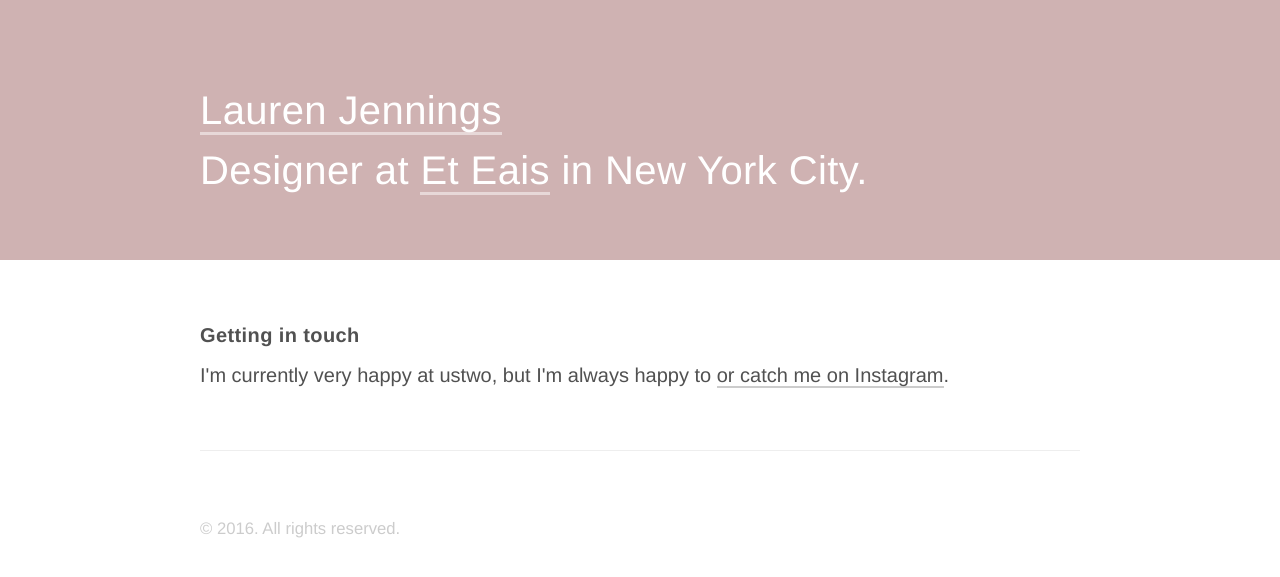
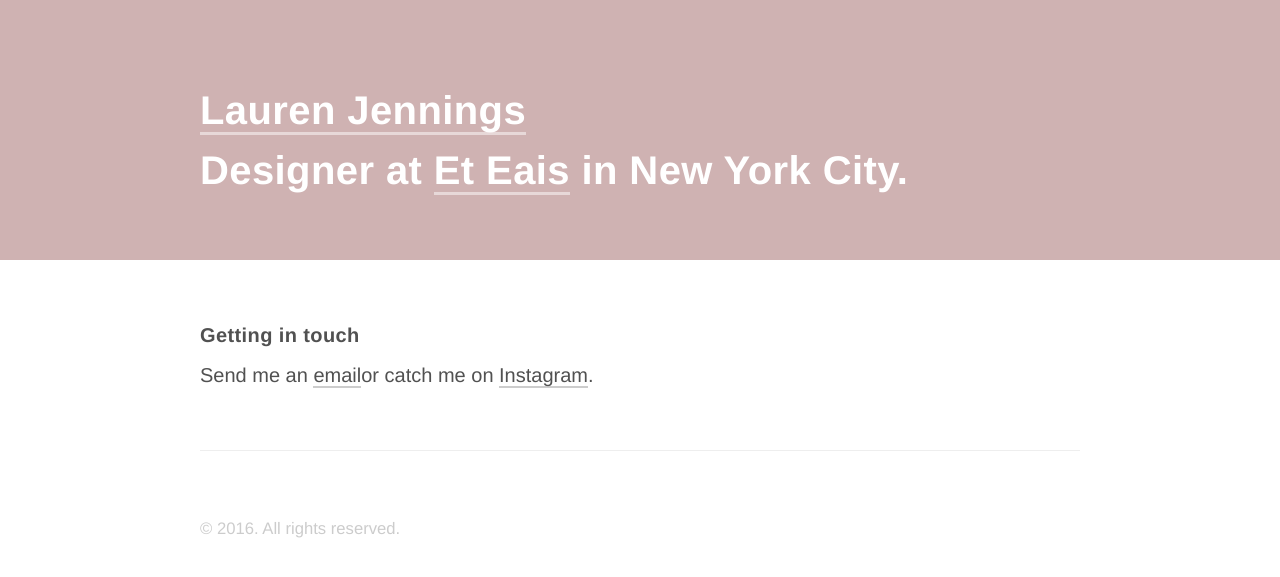
Before and after one commit to beinglauren/Test, a Jekyll site: the page built from index.html, in a window 1280 px wide. Shown: the top 577 px of the page. Built offline with Jekyll 4.4.1, drawn with Linux system fonts in a browser that asks for light colours.

Commit message:
getting in touch

```diff
--- a/_sass/_masthead.scss
+++ b/_sass/_masthead.scss
@@ -13,7 +13,7 @@
   margin-bottom: 0;
   color: $white;
   font-family: $root-font-family-alpha;
-  font-weight: 400;
+  font-weight: 600;
 
   a {
     color: inherit;
--- a/index.html
+++ b/index.html
@@ -4,4 +4,4 @@
 ---
 
 <h4>Getting in touch</h4>
-<p>I'm currently very happy at ustwo, but I'm always happy to <a href="mailto:jennings.lauren07@gmail.com"> or catch me on <a href="https://instagram.com/beinglauren">Instagram</a>.</p>
+<p>Send me an <a href="mailto:jennings.lauren07@gmail.com">email</a>or catch me on <a href="https://instagram.com/beinglauren">Instagram</a>.</p>
```
